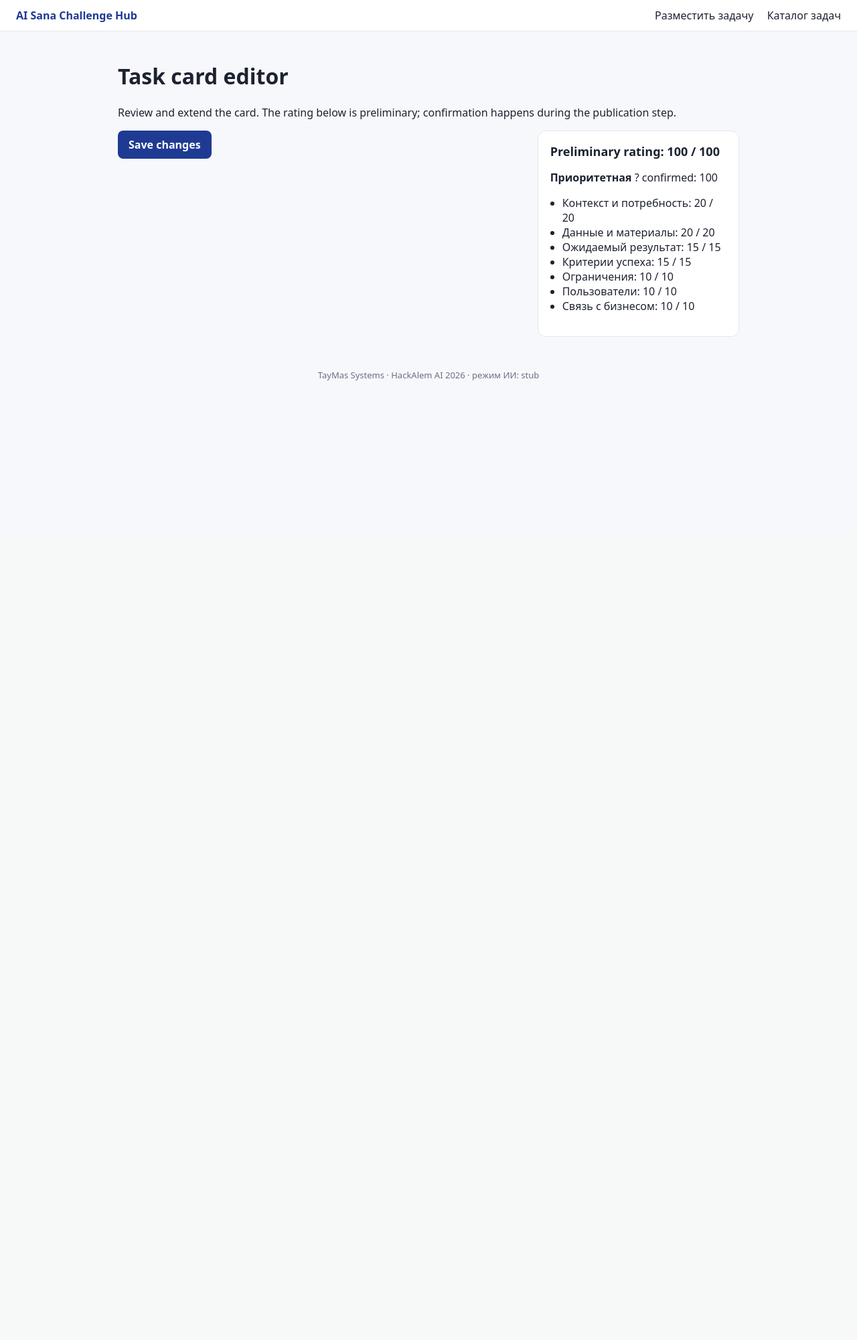
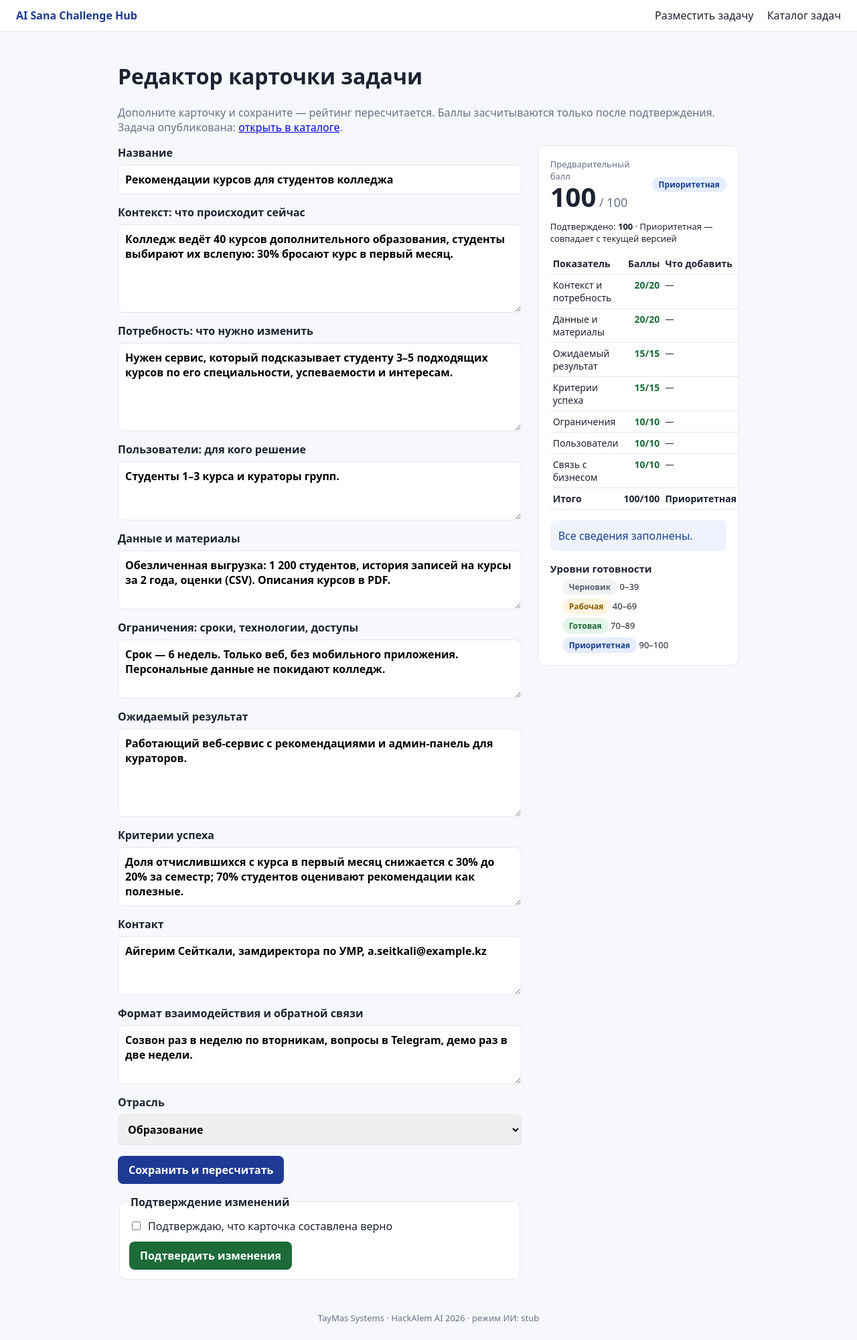
Before and after one commit to BAITC-Hacks/hack-4a84a5e5-taymas-systems, a FastAPI app: page /business/cards/c_seed0001/edit in a window 1280 px wide. Shown: the whole page at 67% size. Before the commit the page ends 568 px from the top, so only its background shows below. Run offline with FastAPI, Linux system fonts and the light colour scheme.

Commit message:
[HAC-11] Редактор карточки: панель рейтинга, пересчёт, публикация
Сохранение пересчитывает предварительный балл и не трогает подтверждённый;
score/level пишутся только при подтверждении (publish), публикация без
чекбокса невозможна. Панель показывает 7 показателей, недостающее и уровни.

Co-Authored-By: Claude Opus 5.5 <noreply@anthropic.com>

```diff
--- a/app/main.py
+++ b/app/main.py
@@ -12,7 +12,7 @@ from fastapi.staticfiles import StaticFiles
 from fastapi.templating import Jinja2Templates
 
 from app import ai
-from app.models import CARD_FIELDS, FIELD_LABELS, INDUSTRIES, LEVEL_LABELS, Answer, Card, new_id
+from app.models import CARD_FIELDS, FIELD_LABELS, INDUSTRIES, LEVEL_LABELS, Answer, Card, new_id, now
 from app.rating import compute_rating
 from app.store import get_store
 from app.web_catalog import router as catalog_router
@@ -76,23 +76,87 @@ async def save_answers(request: Request, draft_id: str):
     return RedirectResponse(url=f"/business/cards/{card.id}/edit", status_code=303)
 
 
+def _get_card_or_404(card_id: str) -> Card:
+    card = get_store().get_card(card_id)
+    if card is None:
+        raise HTTPException(status_code=404, detail="Карточка не найдена")
+    return card
+
+
+def _editor(request: Request, card: Card, *, message: str = "", error: str = ""):
+    return templates.TemplateResponse(
+        request,
+        "business_card_edit.html",
+        {
+            "card": card,
+            "rating": compute_rating(card),
+            "card_fields": CARD_FIELDS,
+            "field_labels": FIELD_LABELS,
+            "message": message,
+            "error": error,
+            "ai_mode": ai.ai_mode(),
+        },
+    )
+
+
+def _apply_form(card: Card, form) -> bool:
+    """Переносит поля формы в карточку. Отсутствующие в форме поля не трогает."""
+    changed = False
+    for field in CARD_FIELDS:
+        if field in form:
+            value = str(form.get(field, "")).strip()
+            if value != getattr(card, field):
+                setattr(card, field, value)
+                changed = True
+    if "industry" in form:
+        industry = str(form.get("industry", "")).strip()
+        if industry in INDUSTRIES and industry != card.industry:
+            card.industry = industry
+            changed = True
+    return changed
+
+
+def _confirmed_note(card: Card) -> str:
+    if card.status == "published":
+        return f"Подтверждено: {card.score}. Подтвердите изменения, чтобы зачесть новый балл."
+    return "Карточка ещё не подтверждена. Подтвердите, чтобы опубликовать и зачесть балл."
+
+
 @app.get("/business/cards/{card_id}/edit", response_class=HTMLResponse)
 def edit_card(request: Request, card_id: str):
-    card = get_store().get_card(card_id)
-    if card is None:
-        raise HTTPException(status_code=404, detail="Card not found")
-    return templates.TemplateResponse(request, "business_card_edit.html", {"card": card, "rating": compute_rating(card), "field_labels": FIELD_LABELS, "ai_mode": ai.ai_mode()})
+    return _editor(request, _get_card_or_404(card_id))
 
 
-@app.post("/business/cards/{card_id}/edit")
+@app.post("/business/cards/{card_id}/edit", response_class=HTMLResponse)
 async def update_card(request: Request, card_id: str):
+    card = _get_card_or_404(card_id)
+    before = compute_rating(card).score
+    _apply_form(card, await request.form())
+    # Балл зачитывается только при подтверждении: score/level здесь не трогаем.
+    card.confirmed = False
+    get_store().update_card(card)
+    after = compute_rating(card).score
+    message = f"Предварительный рейтинг пересчитан: было {before} → стало {after}. {_confirmed_note(card)}"
+    return _editor(request, card, message=message)
+
+
+@app.post("/business/cards/{card_id}/publish", response_class=HTMLResponse)
+async def publish_card(request: Request, card_id: str):
+    card = _get_card_or_404(card_id)
+    form = await request.form()
     store = get_store()
-    card = store.get_card(card_id)
-    if card is None:
-        raise HTTPException(status_code=404, detail="Card not found")
-    form = await request.form()
-    for field in CARD_FIELDS:
-        setattr(card, field, str(form.get(field, "")).strip())
-    card.confirmed = False
+    if _apply_form(card, form):
+        card.confirmed = False
+        store.update_card(card)
+    if form.get("confirmed") != "on":
+        error = "Отметьте «Подтверждаю, что карточка составлена верно» — без подтверждения баллы не начисляются."
+        return _editor(request, card, error=error)
+    rating = compute_rating(card)
+    card.score = rating.score
+    card.level = rating.level
+    card.confirmed = True
+    card.status = "published"
+    if card.published_at is None:
+        card.published_at = now()
     store.update_card(card)
-    return RedirectResponse(url=f"/business/cards/{card.id}/edit", status_code=303)
+    return RedirectResponse(url=f"/tasks/{card.id}", status_code=303)
--- a/app/static/style.css
+++ b/app/static/style.css
@@ -24,3 +24,28 @@ fieldset { border: 1px solid var(--line); border-radius: 10px; padding: 14px; ba
 .rating-panel h2 { margin-top: 0; font-size: 18px; }
 .rating-panel ul { padding-left: 18px; }
 @media (max-width: 760px) { .editor-layout { grid-template-columns: 1fr; } }
+/* Редактор карточки (HAC-11) */
+input[type="text"] { width: 100%; padding: 10px; border: 1px solid var(--line); border-radius: 8px; font: inherit; }
+.notice.info { color: #1a3f8f; background: #eef3ff; }
+.small { font-size: 13px; }
+.form-actions { display: flex; gap: 12px; }
+.confirm-box { gap: 12px; }
+.confirm-box .checkbox { display: flex; align-items: center; gap: 8px; font-weight: 500; }
+button.primary { background: #1c6b39; }
+.score-head { display: flex; justify-content: space-between; align-items: center; gap: 12px; }
+.score-big { font-size: 40px; font-weight: 750; line-height: 1.1; }
+.score-big .muted { font-size: 18px; font-weight: 500; }
+.level-badge { display: inline-block; padding: 3px 10px; border-radius: 999px; font-size: 12px; font-weight: 650; white-space: nowrap; }
+.lvl-draft { background: #f1f3f5; color: #55606d; }
+.lvl-workable { background: #fff4e0; color: #8a5a00; }
+.lvl-ready { background: #e4f5e9; color: #1c6b39; }
+.lvl-priority { background: #e5edff; color: #1a3f8f; }
+.rating-table { width: 100%; border-collapse: collapse; font-size: 14px; margin: 12px 0; }
+.rating-table th, .rating-table td { text-align: left; padding: 6px 4px; border-bottom: 1px solid var(--line); vertical-align: top; }
+.rating-table .num { text-align: right; white-space: nowrap; font-variant-numeric: tabular-nums; }
+.rating-table tr.full td.num { color: #1c6b39; font-weight: 650; }
+.rating-table tr.half td.num { color: #8a5a00; font-weight: 650; }
+.rating-table tr.zero td.num { color: #8a2020; font-weight: 650; }
+.rating-panel h3 { font-size: 15px; margin: 16px 0 6px; }
+.rating-panel .missing { padding-left: 20px; font-size: 14px; }
+.legend { list-style: none; padding: 0; margin: 0; display: grid; gap: 6px; font-size: 13px; }
--- a/app/templates/business_card_edit.html
+++ b/app/templates/business_card_edit.html
@@ -1,22 +1,95 @@
 {% extends "base.html" %}
-{% block title %}Task card editor ? AI Sana Challenge Hub{% endblock %}
+{% block title %}Редактор карточки · AI Sana Challenge Hub{% endblock %}
 {% block content %}
-<h1>Task card editor</h1>
-<p>Review and extend the card. The rating below is preliminary; confirmation happens during the publication step.</p>
+<h1>Редактор карточки задачи</h1>
+<p class="muted">
+  Дополните карточку и сохраните — рейтинг пересчитается. Баллы засчитываются только после подтверждения.
+  {% if card.status == "published" %}Задача опубликована: <a href="/tasks/{{ card.id }}">открыть в каталоге</a>.{% endif %}
+</p>
+
+{% if message %}<p class="notice info">{{ message }}</p>{% endif %}
+{% if error %}<p class="notice error">{{ error }}</p>{% endif %}
+
 <div class="editor-layout">
-  <form method="post" class="form-stack">
-    {% for field in CARD_FIELDS %}
+  <form method="post" action="/business/cards/{{ card.id }}/edit" class="form-stack" id="card-form">
+    {% for field in card_fields %}
     <label>{{ field_labels[field] }}
-      <textarea name="{{ field }}" rows="{% if field in ['context', 'need', 'expected_result'] %}5{% else %}3{% endif %}">{{ card|attr(field) }}</textarea>
+      {% if field == "title" %}
+      <input type="text" name="title" value="{{ card.title }}" maxlength="200">
+      {% else %}
+      <textarea name="{{ field }}" rows="{% if field in ['context', 'need', 'expected_result'] %}5{% else %}3{% endif %}">{{ card[field] }}</textarea>
+      {% endif %}
     </label>
     {% endfor %}
-    <button type="submit">Save changes</button>
+    <label>Отрасль
+      <select name="industry">
+        {% for industry in INDUSTRIES %}
+        <option value="{{ industry }}" {% if industry == card.industry %}selected{% endif %}>{{ industry }}</option>
+        {% endfor %}
+      </select>
+    </label>
+
+    <div class="form-actions">
+      <button type="submit">Сохранить и пересчитать</button>
+    </div>
+
+    <fieldset class="confirm-box">
+      <legend>{% if card.status == "published" %}Подтверждение изменений{% else %}Подтверждение и публикация{% endif %}</legend>
+      <label class="checkbox">
+        <input type="checkbox" name="confirmed" value="on">
+        Подтверждаю, что карточка составлена верно
+      </label>
+      <button type="submit" formaction="/business/cards/{{ card.id }}/publish" class="primary">
+        {% if card.status == "published" %}Подтвердить изменения{% else %}Подтвердить и опубликовать{% endif %}
+      </button>
+    </fieldset>
   </form>
+
   <aside class="rating-panel">
-    <h2>Preliminary rating: {{ rating.score }} / 100</h2>
-    <p><strong>{{ rating.level_label }}</strong>{% if card.confirmed %} ? confirmed: {{ card.score }}{% endif %}</p>
-    <ul>{% for item in rating.items %}<li>{{ item.label }}: {{ item.awarded }} / {{ item.weight }}{% if item.hint %}<br><span class="muted">{{ item.hint }}</span>{% endif %}</li>{% endfor %}</ul>
-    {% if rating.missing %}<h3>What to add</h3><ul>{% for item in rating.missing %}<li>{{ item }}</li>{% endfor %}</ul>{% endif %}
+    <div class="score-head">
+      <div>
+        <div class="muted small">Предварительный балл</div>
+        <div class="score-big">{{ rating.score }}<span class="muted"> / 100</span></div>
+      </div>
+      <span class="level-badge lvl-{{ rating.level }}">{{ rating.level_label }}</span>
+    </div>
+    <p class="small">
+      {% if card.status == "published" %}
+        Подтверждено: <strong>{{ card.score }}</strong> · {{ card.level_label }}
+        {% if card.confirmed %}— совпадает с текущей версией{% else %}— есть неподтверждённые изменения{% endif %}
+      {% else %}
+        Подтверждено: <strong>—</strong> (карточка ещё не опубликована)
+      {% endif %}
+    </p>
+
+    <table class="rating-table">
+      <thead><tr><th>Показатель</th><th class="num">Баллы</th><th>Что добавить</th></tr></thead>
+      <tbody>
+        {% for item in rating.items %}
+        <tr class="{% if item.awarded == item.weight %}full{% elif item.awarded == 0 %}zero{% else %}half{% endif %}">
+          <td>{{ item.label }}</td>
+          <td class="num">{{ item.awarded }}/{{ item.weight }}</td>
+          <td class="small">{{ item.hint or "—" }}</td>
+        </tr>
+        {% endfor %}
+      </tbody>
+      <tfoot><tr><th>Итого</th><th class="num">{{ rating.score }}/100</th><th>{{ rating.level_label }}</th></tr></tfoot>
+    </table>
+
+    {% if rating.missing %}
+    <h3>Недостающие сведения</h3>
+    <ol class="missing">{% for item in rating.missing %}<li>{{ item }}</li>{% endfor %}</ol>
+    {% else %}
+    <p class="notice info">Все сведения заполнены.</p>
+    {% endif %}
+
+    <h3>Уровни готовности</h3>
+    <ul class="legend">
+      <li><span class="level-badge lvl-draft">Черновик</span> 0–39</li>
+      <li><span class="level-badge lvl-workable">Рабочая</span> 40–69</li>
+      <li><span class="level-badge lvl-ready">Готовая</span> 70–89</li>
+      <li><span class="level-badge lvl-priority">Приоритетная</span> 90–100</li>
+    </ul>
   </aside>
 </div>
 {% endblock %}
```
Also changed, not shown: tests/test_web.py (+96 -1 lines).
